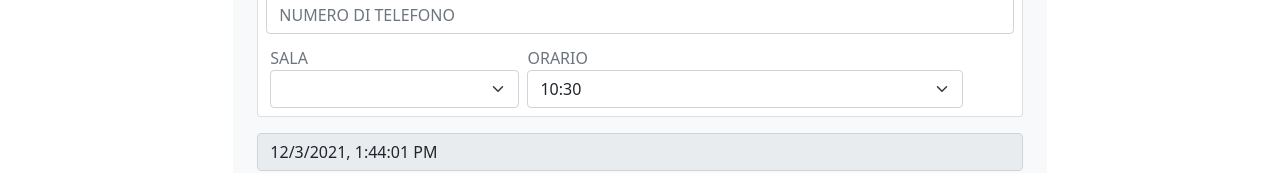
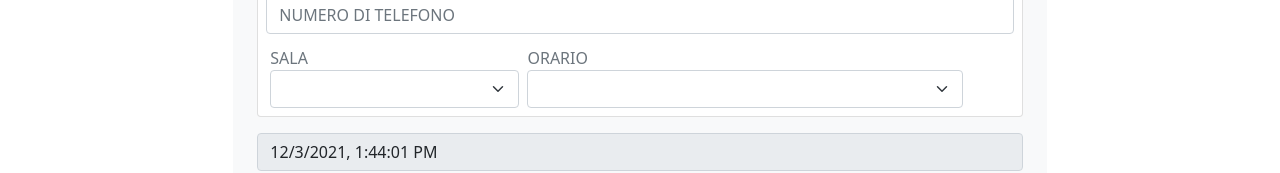
Before and after one commit to eternauta109/webtracing-frontend, a React (Create React App) app: page /tracing in a window 1280 px wide. Both pictures are taken after a click on the button "in caso di registrazione senza codice fiscale...". Shown: the part 445-618 px from the top of the page. Built offline with nearby package versions, Linux system fonts and the light colour scheme.

Commit message:
migliorata select in partenza

```diff
--- a/src/component/accordion.js
+++ b/src/component/accordion.js
@@ -9,7 +9,7 @@ export const Accordion = ({ setScreen, setTime, num, nome, totScreen }) => {
   const setArrayTime = () => {
     var items = [];
     var currentDate = moment().set({ hour: 10, minute: 30 });
-    new Array(175).fill().forEach((_acc)=> {
+    new Array(175).fill().forEach((_acc) => {
       items.push(currentDate.format("HH:mm"));
       currentDate = currentDate.add(5, "minutes");
     });
@@ -66,6 +66,7 @@ export const Accordion = ({ setScreen, setTime, num, nome, totScreen }) => {
                 onChange={(e) => setScreen(e.target.value)}
                 defaultValue="screen"
               >
+                <option text="muted"></option>
                 {arraySala.map((e, key) => {
                   return <option key={key}>{e + 1}</option>;
                 })}
@@ -80,6 +81,7 @@ export const Accordion = ({ setScreen, setTime, num, nome, totScreen }) => {
                 onChange={(e) => setTime(e.target.value)}
                 defaultValue="orario"
               >
+                <option text="muted"></option>
                 {setArrayTime().map((e, key) => {
                   return <option key={key}>{e}</option>;
                 })}
```
